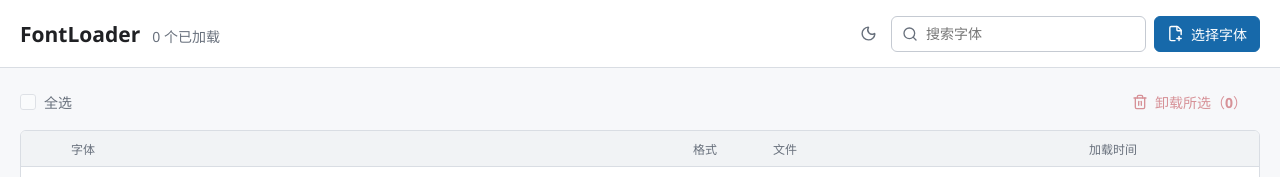
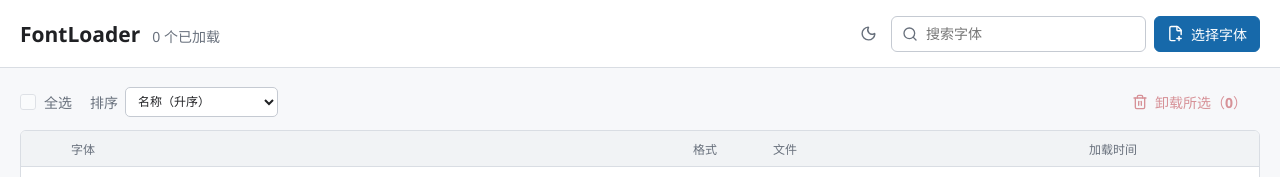
Before and after one commit to Cola-Ace/FontLoader, a Vue app: page / in a window 1280 px wide. Shown: the top 177 px of the page. Built offline with nearby package versions, Linux system fonts and the light colour scheme.

Commit message:
feat: add font sorting options

```diff
--- a/src/App.vue
+++ b/src/App.vue
@@ -39,8 +39,30 @@
 const operationProgress = ref<BatchProgress | null>(null);
 const exitErrors = ref<OperationError[]>([]);
 const theme = ref<"light" | "dark">("light");
+type SortMode = "name-asc" | "name-desc" | "loaded-at-asc" | "loaded-at-desc";
+
+const sortMode = ref<SortMode>("name-asc");
 let stopProgressListener: (() => void) | undefined;
 let statusDismissTimer: number | undefined;
+
+const faceLabel = (font: FontEntry) =>
+  font.faces.map(face => `${face.family} · ${face.style}`).join("；");
+
+const nameCollator = new Intl.Collator("zh-CN", {
+  numeric: true,
+  sensitivity: "base",
+});
+
+function compareFontName(left: FontEntry, right: FontEntry) {
+  const byName = nameCollator.compare(faceLabel(left), faceLabel(right));
+  if (byName !== 0) {
+    return byName;
+  }
+  const byFileName = nameCollator.compare(left.fileName, right.fileName);
+  return byFileName !== 0
+    ? byFileName
+    : nameCollator.compare(left.canonicalPath, right.canonicalPath);
+}
 
 const filteredFonts = computed(() => {
   const term = searchTerm.value.trim().toLocaleLowerCase();
@@ -58,14 +80,25 @@
   });
 });
 
+const sortedFonts = computed(() => {
+  const fonts = [...filteredFonts.value];
+  if (sortMode.value === "name-asc" || sortMode.value === "name-desc") {
+    const direction = sortMode.value === "name-asc" ? 1 : -1;
+    return fonts.sort((left, right) => compareFontName(left, right) * direction);
+  }
+
+  const direction = sortMode.value === "loaded-at-asc" ? 1 : -1;
+  return fonts.sort((left, right) => {
+    const byLoadedAt = (Date.parse(left.loadedAt) - Date.parse(right.loadedAt)) * direction;
+    return byLoadedAt !== 0 ? byLoadedAt : compareFontName(left, right);
+  });
+});
+
 const allVisibleSelected = computed(
   () =>
     filteredFonts.value.length > 0 &&
     filteredFonts.value.every(font => selectedPaths.value.has(font.canonicalPath)),
 );
-
-const faceLabel = (font: FontEntry) =>
-  font.faces.map(face => `${face.family} · ${face.style}`).join("；");
 
 const loadedTime = (value: string) =>
   new Intl.DateTimeFormat("zh-CN", {
@@ -354,6 +387,7 @@
 
     <main class="content">
       <div class="list-toolbar">
+        <div class="list-toolbar-start">
           <label class="select-all">
             <input
               type="checkbox"
@@ -364,6 +398,17 @@
             />
             <span>全选</span>
           </label>
+
+          <label class="sort-control">
+            <span>排序</span>
+            <select v-model="sortMode" data-testid="font-sort" aria-label="字体排序">
+              <option value="name-asc">名称（升序）</option>
+              <option value="name-desc">名称（降序）</option>
+              <option value="loaded-at-asc">加载时间（升序）</option>
+              <option value="loaded-at-desc">加载时间（降序）</option>
+            </select>
+          </label>
+        </div>
 
         <button
           class="button button-danger-quiet"
@@ -391,7 +436,7 @@
         </div>
 
         <div
-          v-for="font in filteredFonts"
+          v-for="font in sortedFonts"
           :key="font.canonicalPath"
           class="font-row"
           data-testid="font-row"
--- a/src/styles.css
+++ b/src/styles.css
@@ -233,11 +233,36 @@
   margin-bottom: 8px;
 }
 
+.list-toolbar-start,
+.sort-control {
+  display: inline-flex;
+  align-items: center;
+}
+
+.list-toolbar-start {
+  gap: 18px;
+}
+
 .select-all {
   display: inline-flex;
   align-items: center;
   gap: 8px;
   color: var(--text-muted);
+}
+
+.sort-control {
+  gap: 7px;
+  color: var(--text-muted);
+}
+
+.sort-control select {
+  min-height: 30px;
+  padding: 0 26px 0 8px;
+  border: 1px solid var(--border-strong);
+  border-radius: 5px;
+  color: var(--text);
+  background: var(--surface);
+  font-size: 12px;
 }
 
 input[type="checkbox"] {
```
Also changed, not shown: 1 other file (tests, documents, lock files or other folders). Lines whose indentation alone changed are shown as unchanged.
